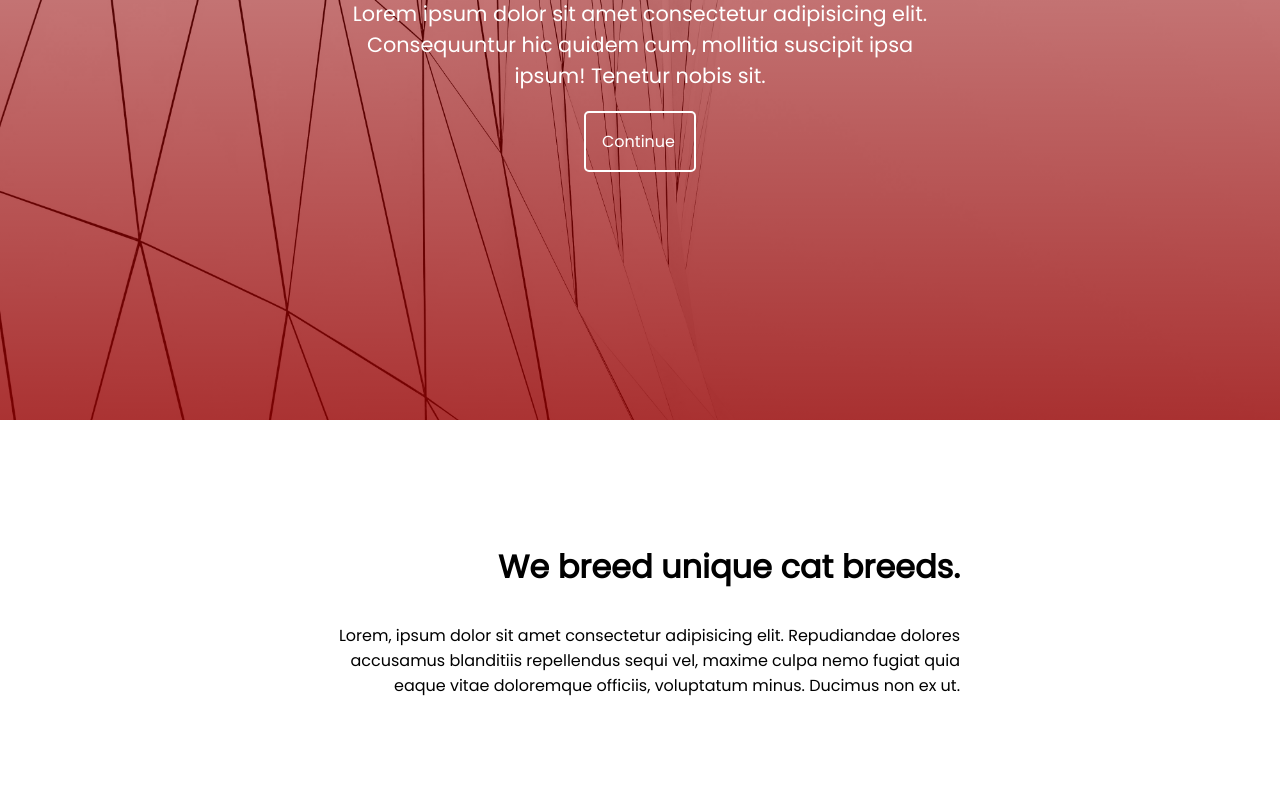
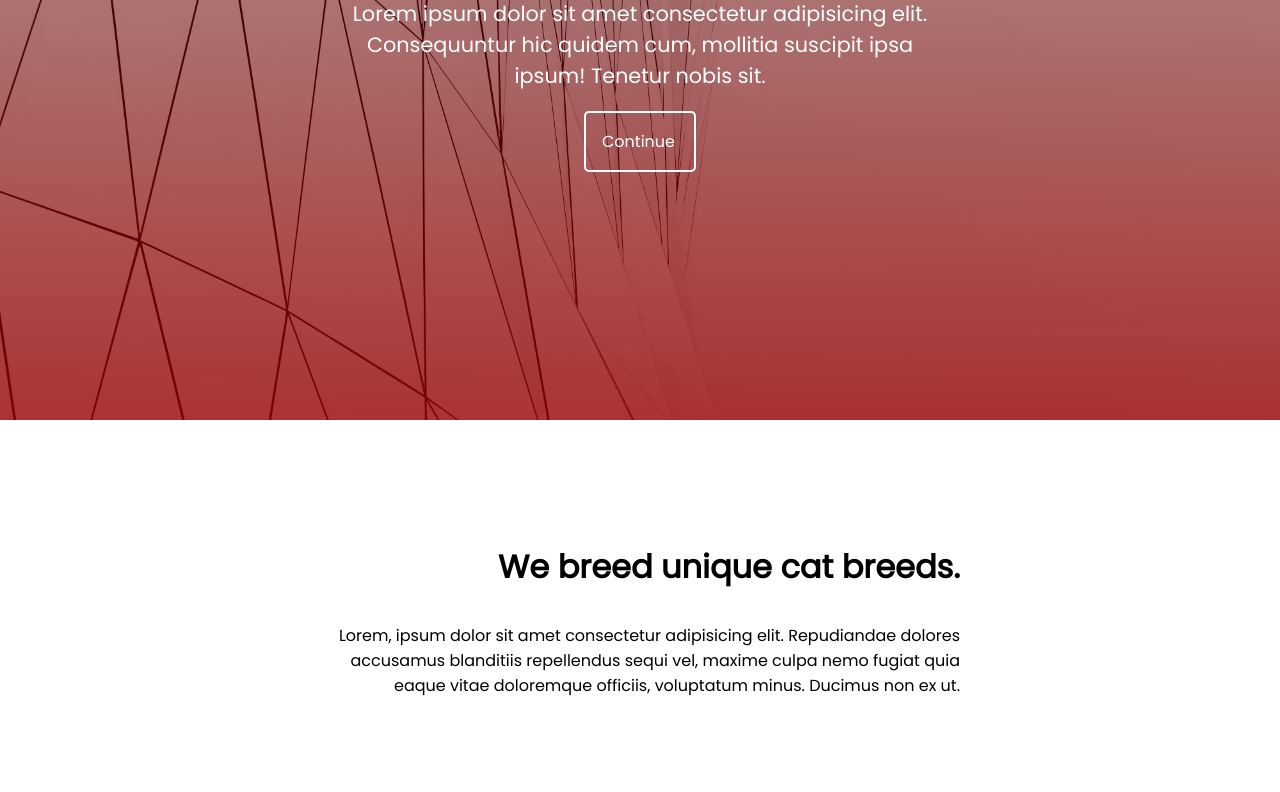
Before and after one commit to zyremendoza/breedr, a plain HTML site: page index.html in a window 1280 px wide. Shown: the part 380-1172 px from the top of the page. Drawn offline with nearby package versions, Linux system fonts and the light colour scheme.

Commit message:
Update index.html

```diff
--- a/index.html
+++ b/index.html
@@ -43,7 +43,7 @@
     <!-- landing page -->
 <div class="landing-page-container">
     <div class="landing-page-background" style=" height: 100vh;
-    background: linear-gradient(0deg, rgba(150, 0, 0, 0.8), rgba(150, 0, 0, 0.3)),url('../la.jpg');
+    background: linear-gradient(0deg, rgba(150, 0, 0, 0.8), rgba(0, 0, 0, 0.3)),url('la.jpg');
     background-size: cover;
     background-attachment: fixed;">
         <div class="landing-page-texts">
```
